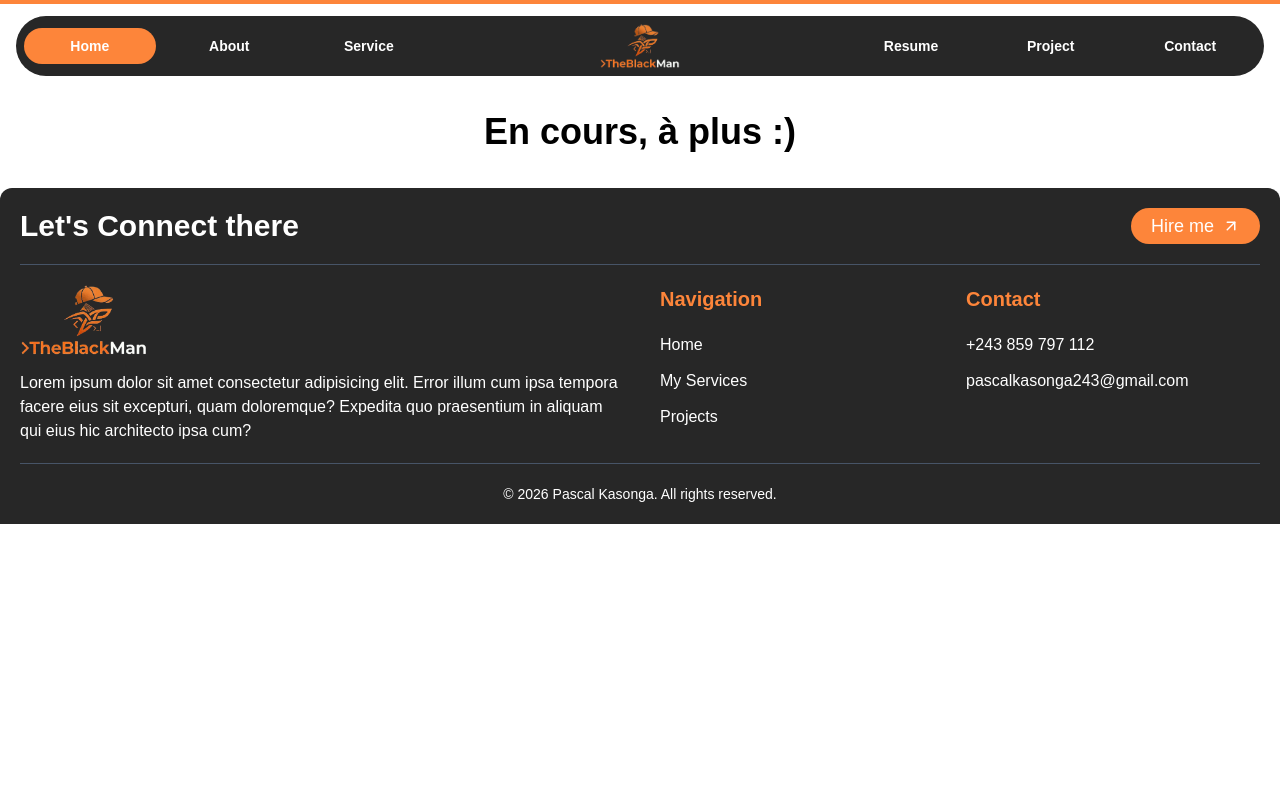
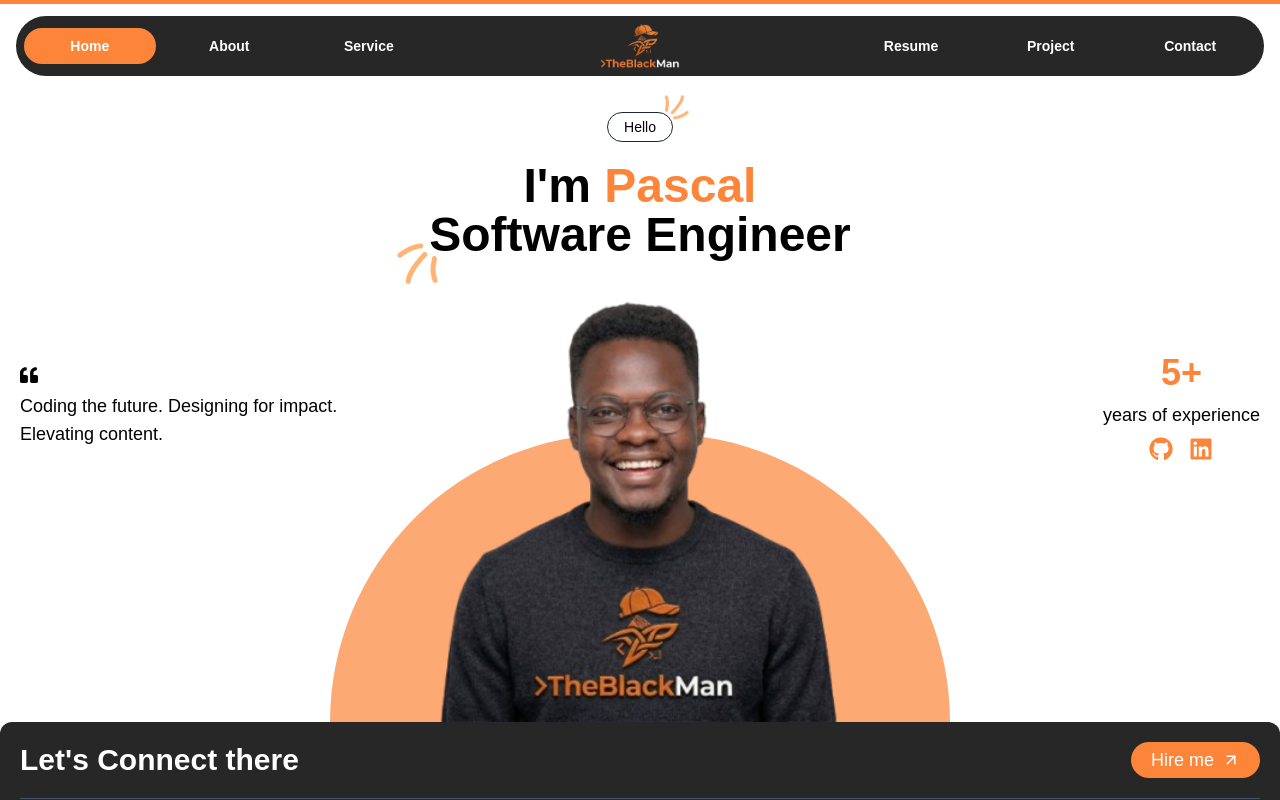
Before and after one commit to theblackman2/pascalkasonga.com, a Next.js app: page / in a window 1280 px wide. Shown: the top 800 px of the page. Built offline with nearby package versions, Linux system fonts and the light colour scheme.

Commit message:
feat: design hero section

```diff
--- a/app/(website)/page.tsx
+++ b/app/(website)/page.tsx
@@ -1,7 +1,9 @@
-export default function Home() {
+import Home from "@/components/sections/home";
+
+export default function Page() {
   return (
-    <div className="flex flex-col flex-1 p-5 items-center justify-center">
-      <h1 className="text-4xl font-bold mb-4 text-center">En cours, à plus :)</h1>
-    </div>
+    <>
+      <Home />
+    </>
   );
 }
--- a/components/core/footer.tsx
+++ b/components/core/footer.tsx
@@ -31,7 +31,7 @@ export default function Footer() {
               alt="Logo"
             />
             <p>
-              Lorem ipsum dolor sit amet consectetur adipisicing elit. Error illum cum ipsa tempora facere eius sit excepturi, quam doloremque? Expedita quo praesentium in aliquam qui eius hic architecto ipsa cum?
+              Driven by a passion for clean software and compelling narratives. I transform complex ideas into functional code and impactful visuals. From designing elegant user interfaces to engineering robust backend systems, my focus is on delivering high-quality, authentic digital solutions that leave a lasting impression.
             </p>
           </div>
           <div className="w-full grid grid-cols-1 md:grid-cols-2 gap-3">
--- /dev/null
+++ b/components/sections/home.tsx
@@ -0,0 +1,172 @@
+"use client";
+
+import fly from "@/public/fly.png";
+import me from "@/public/me.png";
+import Image from "next/image";
+import Link from "next/link";
+import { FaQuoteLeft, FaGithub, FaLinkedin } from "react-icons/fa";
+import { motion, Variants, easeOut } from "framer-motion";
+
+export default function Home() {
+  const experienceYears = new Date().getFullYear() - 2021;
+
+  // Container (stagger children)
+  const container: Variants = {
+    hidden: {},
+    show: {
+      transition: {
+        staggerChildren: 0.2,
+      },
+    },
+  };
+
+  // Item animation (fade + slide)
+  const item: Variants = {
+    hidden: { opacity: 0, y: 40 },
+    show: {
+      opacity: 1,
+      y: 0,
+      transition: {
+        duration: 0.6,
+        ease: easeOut, // ✅ properly typed
+      },
+    },
+  };
+
+  return (
+    <section id="home" className="w-full">
+      <motion.div
+        variants={container}
+        initial="hidden"
+        whileInView="show"
+        viewport={{ once: true, margin: "-100px" }}
+        className="container relative mx-auto px-5 pt-5 flex flex-col gap-5"
+      >
+
+        {/* Hello badge */}
+        <motion.div variants={item} className="w-fit mx-auto relative">
+          <h4 className="text-sm mx-auto w-fit rounded-full px-4 py-1 border border-text">
+            Hello
+          </h4>
+
+          <motion.div
+            animate={{ y: [0, -6, 0], rotate: [0, 5, -5, 0] }}
+            transition={{ duration: 3, repeat: Infinity, ease: easeOut }}
+            className="absolute -top-4 -right-4"
+          >
+            <Image src={fly} alt="Fly" className="w-6 h-6" />
+          </motion.div>
+        </motion.div>
+
+        {/* Title */}
+        <motion.h3
+          variants={item}
+          className="flex relative mx-auto w-fit font-bold text-3xl text-center md:text-5xl flex-col gap-px"
+        >
+          <span>
+            I&apos;m{" "}
+            <motion.span
+              className="text-primary"
+              initial={{ opacity: 0, y: 10 }}
+              whileInView={{ opacity: 1, y: 0 }}
+              transition={{ delay: 0.4, ease: easeOut }}
+            >
+              Pascal
+            </motion.span>
+          </span>
+
+          <span>Software Engineer</span>
+
+          <motion.div
+            animate={{ y: [0, 8, 0], rotate: [0, -5, 5, 0] }}
+            transition={{ duration: 4, repeat: Infinity, ease: easeOut }}
+            className="absolute rotate-180 -bottom-8 -left-8"
+          >
+            <Image src={fly} alt="Fly" className="w-10 h-10" />
+          </motion.div>
+        </motion.h3>
+
+        {/* Side content */}
+        <motion.div
+          variants={item}
+          className="w-full container px-5 mx-auto flex items-center flex-col md:flex-row text-center md:text-left gap-4 justify-center md:justify-between md:absolute top-1/2 md:-translate-y-1/2 left-0"
+        >
+          {/* Quote */}
+          <div className="w-fit flex flex-col gap-2">
+            <FaQuoteLeft className="text-lg" />
+            <p className="text-lg max-w-[320px]">
+              Coding the future. Designing for impact. Elevating content.
+            </p>
+          </div>
+
+          {/* Experience */}
+          <div className="w-fit flex flex-col gap-2 items-center">
+            <motion.span
+              className="text-primary text-2xl md:text-4xl font-bold"
+              initial={{ scale: 0 }}
+              whileInView={{ scale: 1 }}
+              transition={{ type: "spring", stiffness: 120 }}
+            >
+              {experienceYears}+
+            </motion.span>
+
+            <p className="text-sm md:text-lg max-w-[320px]">
+              years of experience
+            </p>
+
+            {/* Social icons */}
+            <div className="w-fit flex items-center gap-4">
+              {[FaGithub, FaLinkedin].map((Icon, i) => (
+                <motion.div
+                  key={i}
+                  whileHover={{ scale: 1.2 }}
+                  whileTap={{ scale: 0.9 }}
+                >
+                  <Link
+                    href={
+                      i === 0
+                        ? "https://github.com/theblackman2"
+                        : "https://www.linkedin.com/in/pascal-kasonga-lushimba/"
+                    }
+                    target="_blank"
+                  >
+                    <Icon className="text-2xl text-primary" />
+                  </Link>
+                </motion.div>
+              ))}
+            </div>
+          </div>
+        </motion.div>
+
+        {/* Image section */}
+        <motion.div
+          variants={item}
+          className="w-full pointer-events-none relative flex items-center justify-center"
+        >
+          {/* Background FIRST (lower layer) */}
+          <motion.div
+            initial={{ opacity: 0, scale: 0.8 }}
+            whileInView={{ opacity: 1, scale: 1 }}
+            transition={{ delay: 0.3, duration: 0.8, ease: easeOut }}
+            className="absolute bottom-0 left-1/2 -translate-x-1/2 w-full md:w-1/2 h-72 rounded-t-full bg-primary/70 z-0"
+          />
+
+          {/* Image ABOVE */}
+          <motion.div
+            initial={{ opacity: 0, scale: 0.8, y: 40 }}
+            whileInView={{ opacity: 1, scale: 1, y: 0 }}
+            transition={{ duration: 0.8, ease: easeOut }}
+            className="relative z-10"
+          >
+            <Image
+              src={me}
+              alt="Pascal Kasonga"
+              width={400}
+              height={800}
+            />
+          </motion.div>
+        </motion.div>
+      </motion.div>
+    </section>
+  );
+}
```
Also changed, not shown: public/fly.png (added), public/me.png (added).
